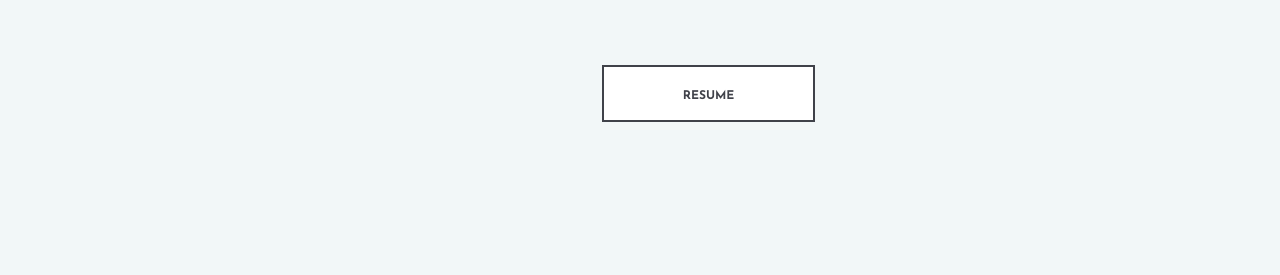
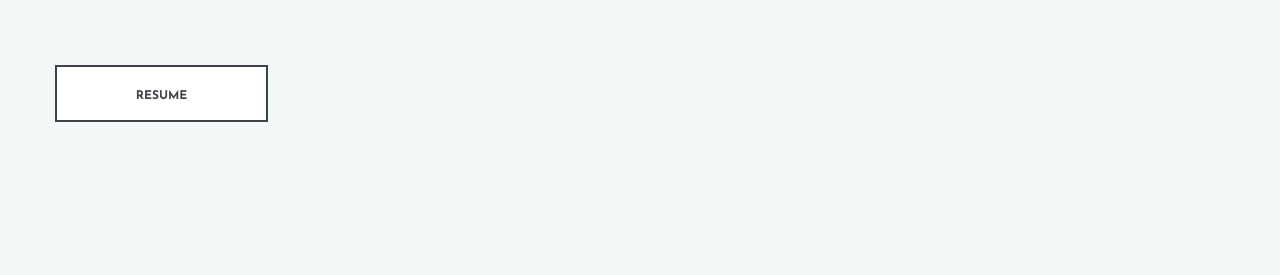
Before and after one commit to skunkel99/skunkel99.github.io, a plain HTML site: page index.html in a window 1280 px wide. Shown: the top 275 px of the page. Drawn offline with Linux system fonts and the light colour scheme.

Commit message:
Update index.html

```diff
--- a/index.html
+++ b/index.html
@@ -34,13 +34,7 @@
 	<header class="header-section">
 		<div class="container-fluid">
 			<div class="row">
-<!-- 				<div class="col-md-4">
-					<div class="site-logo">
-						<h2><a href="#">Civic</a></h2>
-						<p>Enhance your online presence</p>
-					</div>
-				</div> -->
-				<div class="col-md-8 text-md-right header-buttons">
+				<div class="col-md-8 header-buttons">
 					<a href="#" class="site-btn">Resume</a>
 
 				</div>
```
